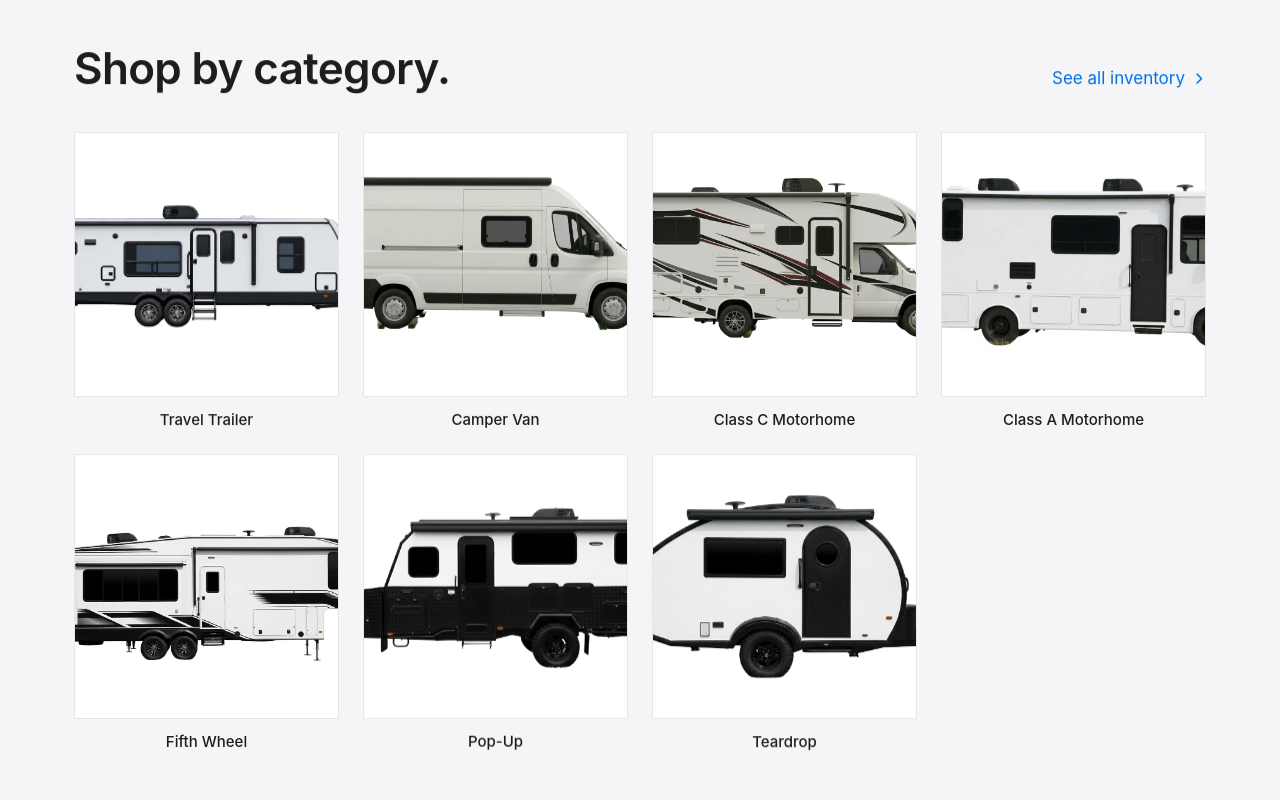
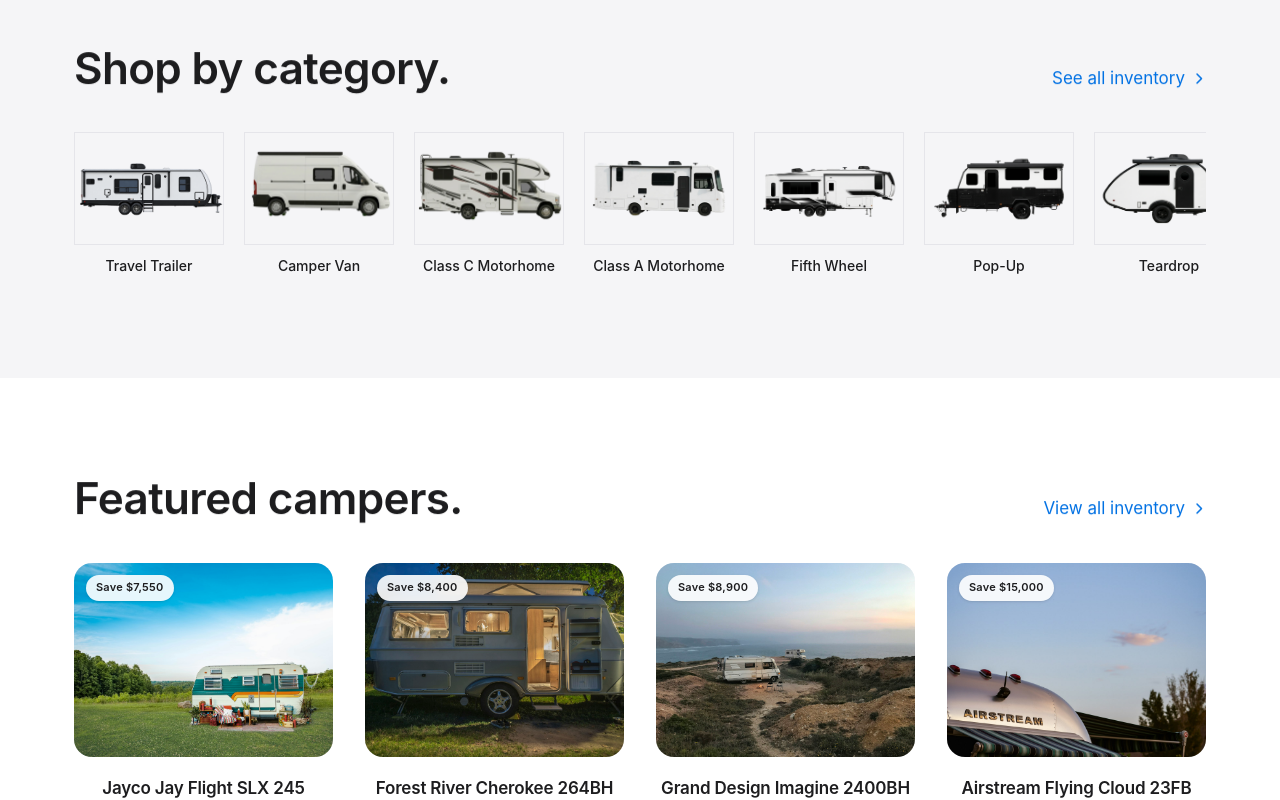
Before and after one commit to MeecheAndBoom/tony-used-campers, a Next.js app: page / in a window 1280 px wide. Shown: the part 1380-2180 px from the top of the page. Built offline with nearby package versions, Linux system fonts and the light colour scheme; no server answers; the database is empty.

Commit message:
Category tiles: no card bg, fit images, half size, horizontal scroll rail

```diff
--- a/src/app/(site)/page.tsx
+++ b/src/app/(site)/page.tsx
@@ -114,27 +114,26 @@
             </div>
           </Reveal>
 
-          <div className="mt-10 grid grid-cols-2 gap-5 sm:grid-cols-3 lg:grid-cols-4 md:gap-6">
-            {categories.map((cat, i) => (
-              <Reveal key={cat.id} delay={i * 60} as="div">
+          <div className="rail mt-10">
+            {categories.map((cat) => (
               <Link
+                key={cat.id}
                 href={`/shop?type=${encodeURIComponent(cat.name)}`}
-                  className="group block"
+                className="group block w-[150px]"
               >
-                  <div className="relative aspect-square overflow-hidden border border-line-soft bg-white">
+                <div className="relative aspect-[4/3] overflow-hidden border border-line-soft bg-transparent">
                   <Image
                     src={cat.image}
                     alt={cat.name}
                     fill
-                      sizes="(max-width: 640px) 50vw, (max-width: 1024px) 33vw, 25vw"
-                      className="object-cover transition-transform duration-[400ms] ease-[cubic-bezier(0.22,1,0.36,1)] group-hover:scale-[1.04]"
+                    sizes="150px"
+                    className="object-contain transition-transform duration-[400ms] ease-[cubic-bezier(0.22,1,0.36,1)] group-hover:scale-[1.03]"
                   />
                 </div>
-                  <p className="mt-3.5 text-center text-[15px] font-medium leading-tight text-ink transition-colors duration-[120ms] group-hover:text-accent">
+                <p className="mt-3 text-center text-[14px] font-medium leading-tight text-ink transition-colors duration-[120ms] group-hover:text-accent">
                   {cat.name}
                 </p>
               </Link>
-              </Reveal>
             ))}
           </div>
         </div>
```
Lines whose indentation alone changed are shown as unchanged.
